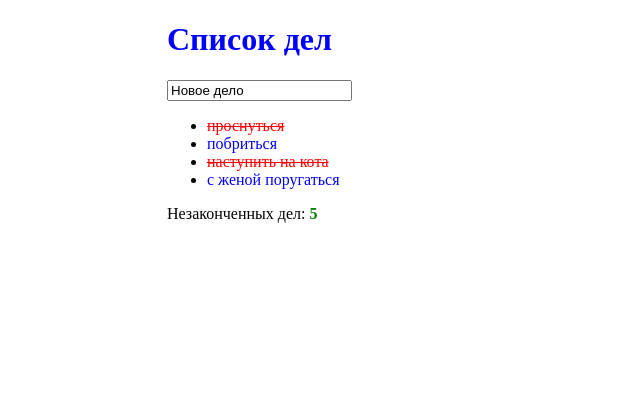
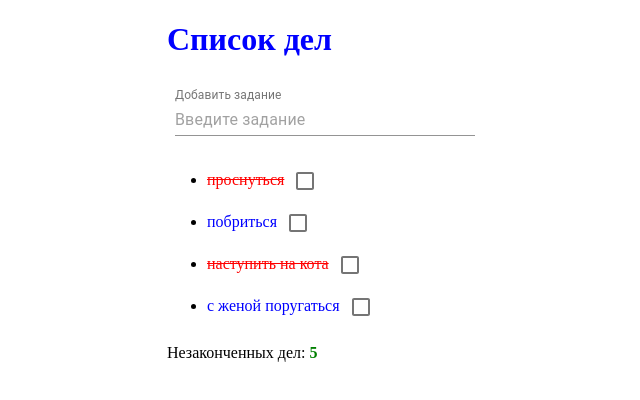
Before and after one commit to WebHeroSchool/reactSouslik, a React (Create React App) app in the folder todo/: page / in a window 1280 px wide. Shown: the top 400 px of the page, without its empty margins (323-963 px from the left). Built offline with nearby package versions, Linux system fonts and the light colour scheme.

Commit message:
install material-ui

```diff
--- a/package.json
+++ b/package.json
@@ -12,6 +12,7 @@
   "author": "",
   "license": "ISC",
   "devDependencies": {
+    "@material-ui/core": "^4.0.2",
     "classnames": "^2.2.6"
   }
 }
--- a/todo/src/components/InputItem/InputItem.js
+++ b/todo/src/components/InputItem/InputItem.js
@@ -1,5 +1,18 @@
 import React from 'react';
+import TextField from '@material-ui/core/TextField';
 
-const InputItem = () => ( <input type="text" value="Новое дело"></input>);
+const InputItem = () => ( <div>
+  <TextField
+    id="standard-full-width"
+    label="Добавить задание"
+    style={{ margin: 8 }}
+    placeholder="Введите задание"
+    fullWidth
+    margin="normal"
+    InputLabelProps={{
+      shrink: true,
+    }}
+  />
+</div> );
 
 export default InputItem;
--- a/todo/src/components/Item/Item.js
+++ b/todo/src/components/Item/Item.js
@@ -1,6 +1,7 @@
 import React from 'react';
 import classnames from 'classnames';
 import styles from'./Item.module.css';
+
 
 const Item = ({ value, isDone }) => ( <span className = {
 	classnames({
--- a/todo/src/components/ItemList/ItemList.js
+++ b/todo/src/components/ItemList/ItemList.js
@@ -1,11 +1,20 @@
 import React from 'react';
 import ReactDOM from 'react-dom';
 import Item from '../Item/Item';
+import Checkbox from '@material-ui/core/Checkbox';
 
 const ItemList = ({ items }) => ( <ul>
   { items.map( item => (
     <li key = { item.value }>
       <Item value = { item.value } isDone = { item.isDone } />
+
+      <Checkbox
+        value="checked"
+        inputProps={{
+          'aria-label': 'primary checkbox',
+        }}
+      />
+
     </li>
   ))}
 </ul>);
```
Also changed, not shown: 2 other files (tests, documents, lock files or other folders).
